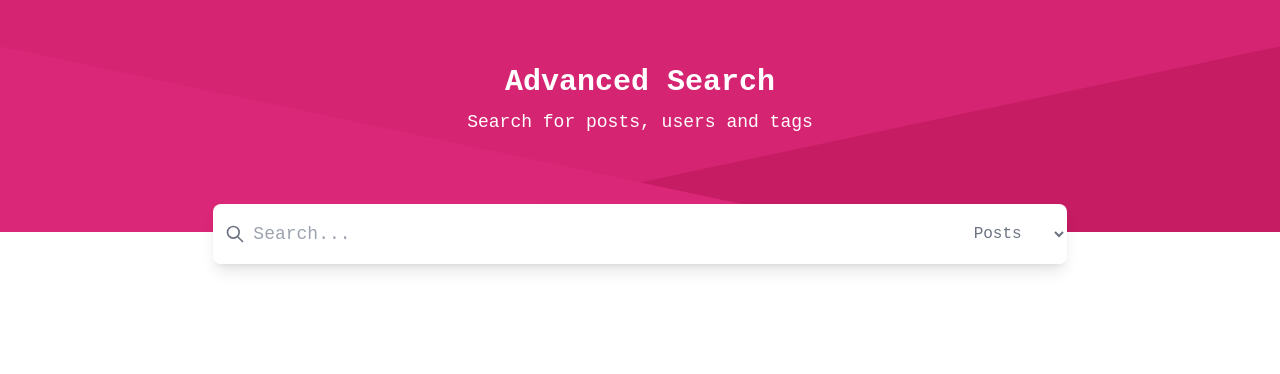
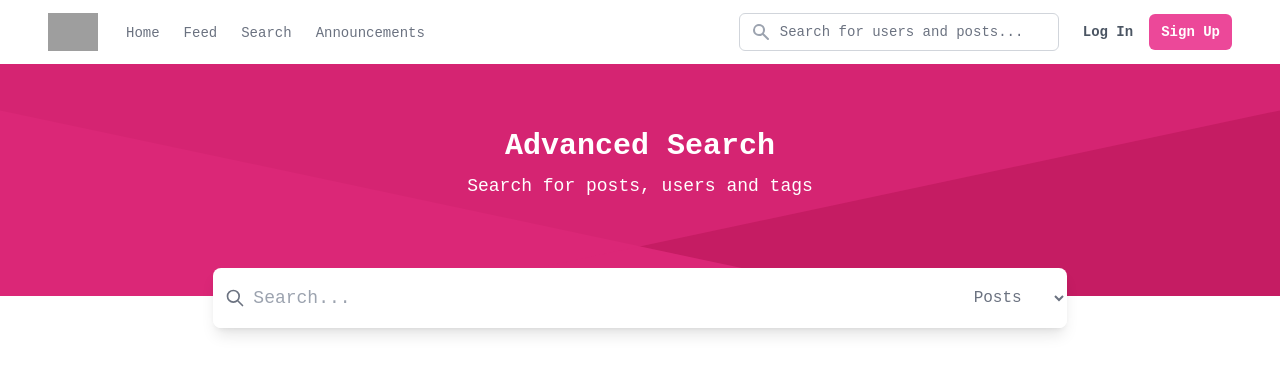
Before and after one commit to harshblip/devdojo, a Next.js app: page / in a window 1280 px wide. Shown: the top 374 px of the page. Built offline with nearby package versions, Linux system fonts and the light colour scheme; grey boxes are pictures that could not be loaded.

Commit message:
added navbar and search page

```diff
--- a/next.config.js
+++ b/next.config.js
@@ -9,7 +9,8 @@ module.exports = {
       "links.papareact.com",
       "platform-lookaside.fbsbx.com",
       "firebasstorage.googleapis.com",
-      "looper.com"
+      "looper.com",
+      "encrypted-tbn0.gstatic.com"
     ]
   }
 }
--- a/src/components/Navbar.jsx
+++ b/src/components/Navbar.jsx
@@ -12,7 +12,7 @@ import {
 
 import Search from './Search';
 
-import { logoutUser } from '../utils/auth';
+// import { logoutUser } from '../utils/auth';
 
 const navigation = [
   { name: 'Home', href: '/home' },
@@ -32,22 +32,24 @@ const Navbar = ({ user, currentPath }) => {
                 <div className="flex-shrink-0 flex items-center">
                   <Link href="/home">
                     <img
-                      className="block lg:hidden h-10 w-auto cursor-pointer"
-                      src="/logo.svg"
+                      className="block rounded-full lg:hidden h-10 w-auto cursor-pointer"
+                      src="https://encrypted-tbn0.gstatic.com/images?q=tbn:ANd9GcRTe17Bi4bxrRXOBhNK2I-n99WaXsGDb6WXJQ&usqp=CAU"
                       alt="Driwwwle"
+                      height = {10}
+                      width = {10}
                     />
                   </Link>
                   <Link href="/home">
                     <img
-                      className="hidden lg:block h-14 w-auto cursor-pointer"
-                      src="/logo-full.png"
+                      className="hidden logo lg:block h-14 w-auto cursor-pointer"
+                      src="https://encrypted-tbn0.gstatic.com/images?q=tbn:ANd9GcRTe17Bi4bxrRXOBhNK2I-n99WaXsGDb6WXJQ&usqp=CAU"
                       alt="Driwwwle"
                     />
                   </Link>
                 </div>
                 <div className="hidden lg:ml-6 lg:flex lg:space-x-4">
                   {navigation.map((link) => (
-                    <Link key={link.name} href={link.href}>
+                    <Link key={link.name} href={link.href} legacyBehavior>
                       <a
                         className={`${
                           currentPath === link.href
@@ -123,14 +125,14 @@ const Navbar = ({ user, currentPath }) => {
                               className="origin-top-right absolute right-0 mt-2 w-48 rounded-md shadow-lg py-1 bg-white ring-1 ring-black ring-opacity-5 focus:outline-none z-50"
                             >
                               <Menu.Item>
-                                <Link href={`/${user.username}`}>
+                                <Link href={`/${user.username}`} legacyBehavior>
                                   <a className="block hover:bg-gray-100 px-4 py-2 text-sm text-gray-700">
                                     Your Profile
                                   </a>
                                 </Link>
                               </Menu.Item>
                               <Menu.Item>
-                                <Link href="/settings">
+                                <Link href="/settings" legacyBehavior>
                                   <a className="block hover:bg-gray-100 px-4 py-2 text-sm text-gray-700">
                                     Settings
                                   </a>
@@ -159,12 +161,12 @@ const Navbar = ({ user, currentPath }) => {
                 </>
               ) : (
                 <div className="space-x-4 flex items-center ml-4">
-                  <Link href="/login">
+                  <Link href="/login" legacyBehavior>
                     <a className="hidden sm:flex font-semibold text-gray-600 text-sm">
                       Log In
                     </a>
                   </Link>
-                  <Link href="/signup">
+                  <Link href="/signup" legacyBehavior>
                     <a className="hidden sm:flex bg-pink-500 hover:bg-pink-600 transition text-white font-semibold text-sm px-3 py-2 rounded-md">
                       Sign Up
                     </a>
@@ -176,7 +178,7 @@ const Navbar = ({ user, currentPath }) => {
           <Disclosure.Panel className="lg:hidden">
             <div className="pt-2 pb-3 space-y-1">
               {navigation.map((link) => (
-                <Link key={link.name} href={link.href}>
+                <Link key={link.name} href={link.href} legacyBehavior>
                   <a
                     className={
                       currentPath === link.href
@@ -231,12 +233,12 @@ const Navbar = ({ user, currentPath }) => {
                   </div>
                 </div>
                 <div className="mt-3 space-y-1">
-                  <Link href={`/${user.username}`}>
+                  <Link href={`/${user.username}`} legacyBehavior>
                     <a className="block px-4 py-2 text-base font-medium text-gray-500 hover:text-gray-800 hover:bg-gray-100">
                       Your Profile
                     </a>
                   </Link>
-                  <Link href="/settings">
+                  <Link href="/settings" legacyBehavior>
                     <a className="block px-4 py-2 text-base font-medium text-gray-500 hover:text-gray-800 hover:bg-gray-100">
                       Settings
                     </a>
@@ -247,7 +249,7 @@ const Navbar = ({ user, currentPath }) => {
                   >
                     Sign out
                   </a>
-                  <Link href="/posts/new">
+                  <Link href="/posts/new" legacyBehavior>
                     <a className="bg-pink-500 hover:bg-pink-600 transition rounded text-white mx-4 py-2 font-semibold flex items-center justify-center">
                       <PlusIcon className="h-4 w-4 mr-1" />
                       <p className="text-sm">New Post</p>
@@ -257,7 +259,7 @@ const Navbar = ({ user, currentPath }) => {
               </div>
             ) : (
               <div className="pt-4 pb-3 border-t border-gray-200 flex flex-col space-2 items-center px-4">
-                <Link href="/login">
+                <Link href="/login" legacyBehavior>
                   <a className="font-semibold text-pink-600 text-center w-full py-2">
                     Log In
                   </a>
--- a/src/components/Search.jsx
+++ b/src/components/Search.jsx
@@ -5,7 +5,7 @@ import { useState } from 'react';
 import { useQuery } from 'react-query';
 import { SearchIcon } from '@heroicons/react/solid';
 
-import baseURL from '../utils/baseURL';
+// import baseURL from '../utils/baseURL';
 
 const Search = () => {
   const [searchText, setSearchText] = useState('');
--- a/src/pages/index.js
+++ b/src/pages/index.js
@@ -3,7 +3,7 @@ import Home from './home';
 import Login from './login';
 import Search from './search';
 import Signup from './signup';
-import Navbar from './Navbar';
+import Navbar from '../components/Navbar';
 import Features from '../components/landing-page/Features.js';
 import CTA from '../components/landing-page/CTA.js';
 import { QueryClient, QueryClientProvider, useInfiniteQuery } from 'react-query';
@@ -25,6 +25,7 @@ function index(){
       <QueryClientProvider client={queryClient}>
         {/* <Home /> */}
       {/* <Login /> */}
+      <Navbar />
         <Search />
         {/* <Signup /> */}
       </QueryClientProvider>
--- a/src/styles/globals.css
+++ b/src/styles/globals.css
@@ -18,6 +18,12 @@
   }
 }
 
+.logo {
+  height: 50px;
+  width: 50px;
+  object-fit: contain;
+}
+
 body {
   background-color: rgb(255, 255, 255);
   font-family: 'Satoshi';
```
